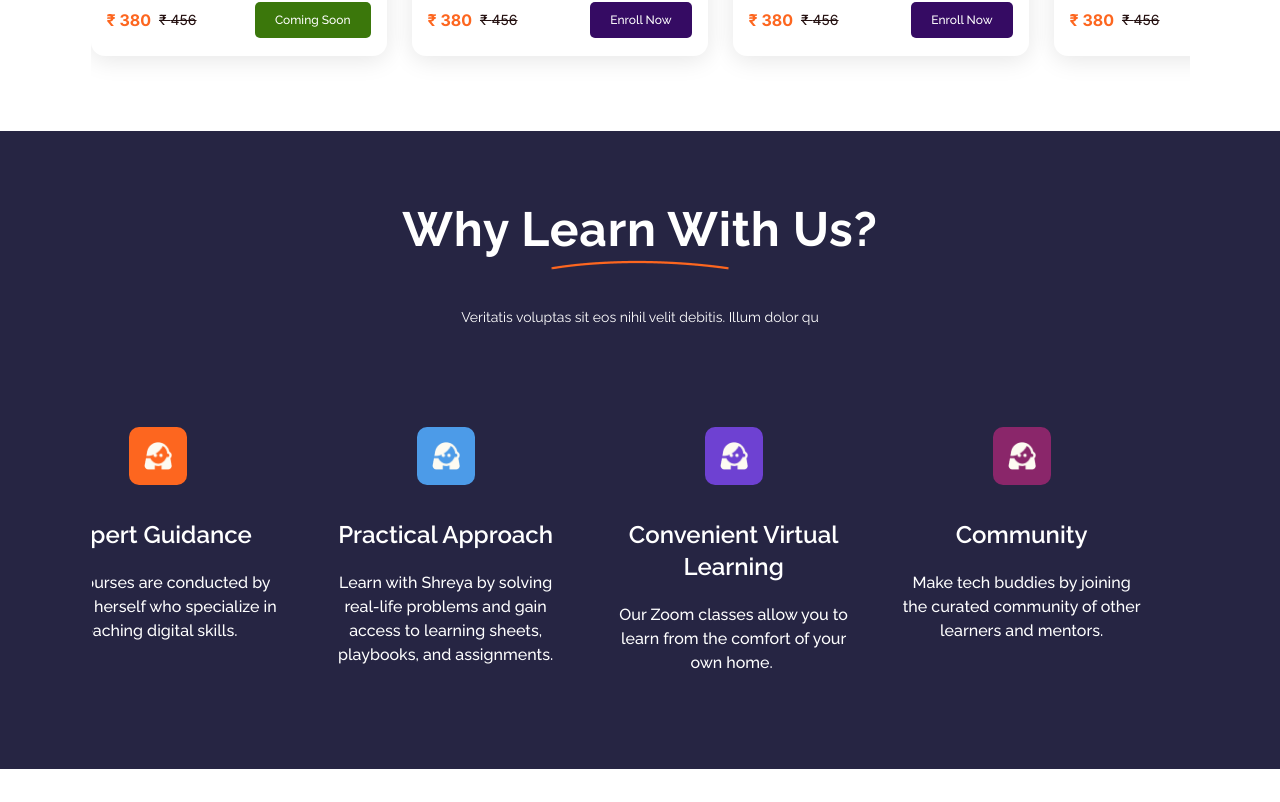
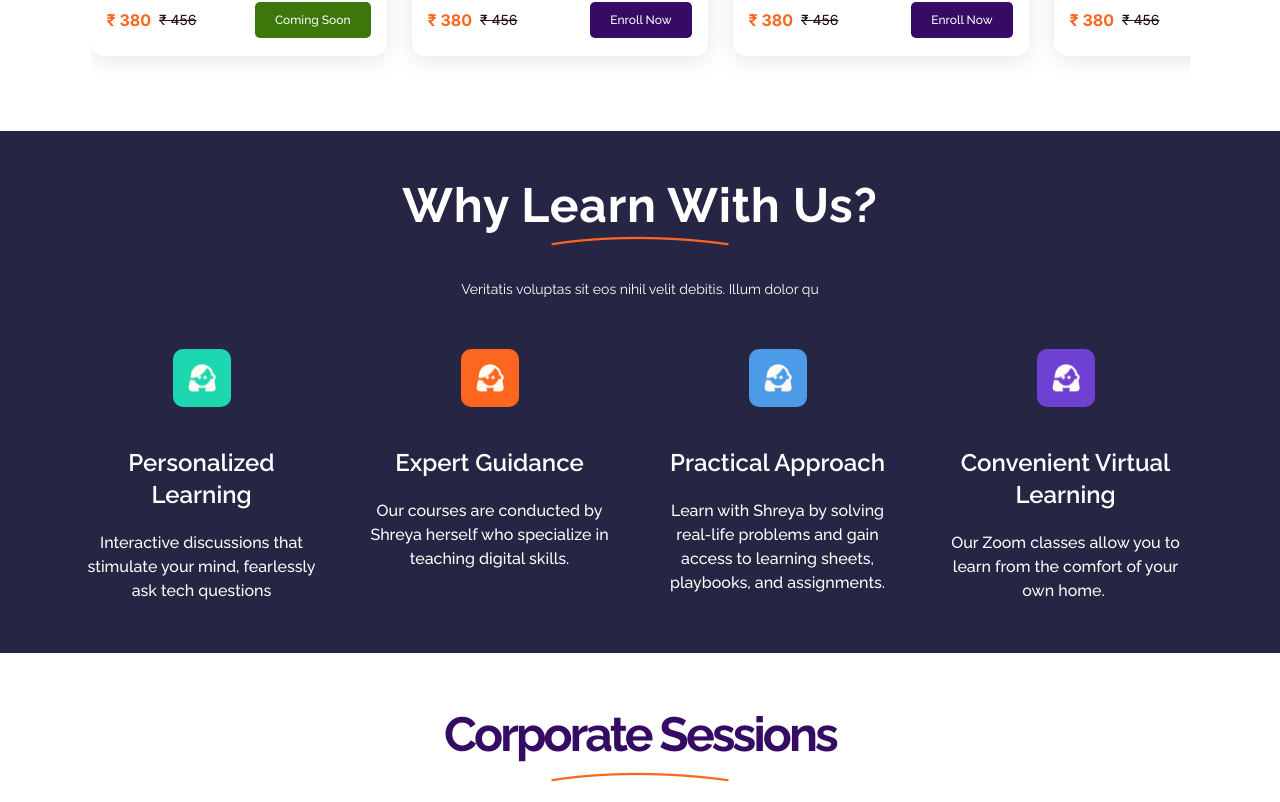
Before and after one commit to dip4012/Easy-Hai, a Next.js app: page / in a window 1280 px wide. Shown: the part 1298-2100 px from the top of the page. Built offline with nearby package versions, Linux system fonts and the light colour scheme; no server answers.

Commit message:
Fixed the reason section...Added a carousel

```diff
--- a/app/page.js
+++ b/app/page.js
@@ -1,4 +1,5 @@
 "use client"
+
 import dynamic from "next/dynamic"
 import DesktopCorporateSession from "@/components/Corporate Sessions/DesktopCorporateSession"
 import Featured from "@/components/Featured Section/Featured"
@@ -6,7 +7,7 @@ import Footer from "@/components/Footer/Footer"
 import FounderNote from "@/components/Founder Note/FounderNote"
 import LandingPageHeader from "@/components/Header/LandingPageHeader"
 import PopularCourses from "@/components/Popular Courses/PopularCourses"
-// import Reasoning from "@/components/Reasoning/Reasoning"
+import Reasoning from "@/components/Reasoning/Reasoning"
 import Reviews from "@/components/Reviews Section/Reviews"
 
 // non ssr components
@@ -15,9 +16,9 @@ import Reviews from "@/components/Reviews Section/Reviews"
 // 	{ ssr: false }
 // )
 
-const Reasoning = dynamic(() => import("@/components/Reasoning/Reasoning"), {
-	ssr: false,
-})
+// const Reasoning = dynamic(() => import("@/components/Reasoning/Reasoning"), {
+// 	ssr: false,
+// })
 
 export default function Home() {
 	return (
--- a/components/Reasoning/QualityCard.jsx
+++ b/components/Reasoning/QualityCard.jsx
@@ -1,16 +1,20 @@
 import Image from "next/image"
 
-const QualityCard = ({ item }) => {
+const QualityCard = ({ item, position }) => {
 	return (
-		<div className="shrink-0 w-[243px] self-stretch text-center flex flex-col justify-start items-center">
+		<div
+			className={`shrink-0 w-[243px] self-stretch text-center flex flex-col justify-start items-center ${position} transition-all ease-linear duration-1000`}
+		>
 			<div className={`p-[15px] inline-block rounded-[10px] ${item.color}`}>
 				<Image src="/assets/icons/woman-head.png" width={28} height={28} />
 			</div>
-			<div className="flex-1 flex flex-col justify-start items-center gap-[20px]">
-				<h1 className="mt-[34px] text-white font-Raleway text-2xl font-semibold tracing-[0.352px]">
+			<div className="flex-1 flex flex-col justify-start items-center gap-[20px] max-[767px]:gap-[10px]">
+				<h1 className="mt-[34px] text-white font-Raleway text-2xl font-semibold tracing-[0.352px] max-[767px]:text-lg max-[767px]:font-medium max-[767px]:mt-[17px]">
 					{item.title}
 				</h1>
-				<p className="text-white font-Raleway text-base font-medium">{item.text}</p>
+				<p className="text-white font-Raleway text-base font-medium max-[767px]:text-xs max-[767px]:font-extralight">
+					{item.text}
+				</p>
 			</div>
 		</div>
 	)
--- a/components/Reasoning/Reasoning.jsx
+++ b/components/Reasoning/Reasoning.jsx
@@ -36,72 +36,53 @@ const Reasoning = () => {
 		},
 	])
 
-	const ref = useRef()
-	let carouselTimer
+	const [index, setIndex] = useState(0)
 
 	useEffect(() => {
-		document.getElementById("reasonList").scrollTo({
-			left: 22.5,
-			behavior: "smooth",
-		})
-		handleResize()
-		window.addEventListener("resize", handleResize)
-		return () => window.removeEventListener("resize", handleResize)
-	}, [])
+		const timer = setInterval(() => {
+			setIndex(index + 1)
+		}, 4000)
 
-	const handleResize = () => {
-		clearInterval(carouselTimer)
-		const reasonDiv = document.getElementById("reasonList")
+		return () => clearInterval(timer)
+	}, [index])
 
-		if (reasonDiv.scrollWidth > reasonDiv.clientWidth) {
-			clearInterval(carouselTimer)
-			carouselTimer = setInterval(() => {
-				const widthPerElement = 243 + 45
-				const totalScrollableOffset =
-					22.5 + 4 * widthPerElement > reasonDiv.scrollWidth - reasonDiv.clientWidth
-						? reasonDiv.scrollWidth - reasonDiv.clientWidth
-						: 22.5 + 4 * widthPerElement
+	useEffect(() => {
+		const lastIndex = listItems.length - 1
+		if (index < 0) setIndex(lastIndex)
+		if (index > lastIndex) setIndex(0)
+	}, [index, listItems])
 
-				if (reasonDiv.scrollLeft >= totalScrollableOffset) {
-					reasonDiv.scrollTo({
-						left: 22.5,
-						behavior: "smooth",
-					})
-				} else {
-					reasonDiv.scrollTo({
-						left: reasonDiv.scrollLeft + widthPerElement,
-						behavior: "smooth",
-					})
-				}
-			}, 3000)
-		}
-	}
 	return (
-		<div className="w-full pt-[74px] pb-[93.9px] px-[92.14px] bg-[#262543] relative z-0 max-[767px]:pt-[38px] max-[767px]:pb-[96.56px] max-[767px]:px-[20px]">
+		<div className="w-full px-[80px] py-[50px] bg-[#262543] relative z-0 max-[767px]:px-[20px]">
 			{/* section header */}
-			<h1 className="text-white w-full font-Raleway text-5xl font-bold tracking-[0.768px] flex flex-wrap justify-center items-center gap-[4px] max-[767px]:justify-start max-[767px]:text-2xl max-[767px]:font-medium">
+			<h1 className="text-white w-full font-Raleway text-5xl font-bold tracking-[0.768px] text-center gap-[4px] max-[767px]:justify-start max-[767px]:text-2xl max-[767px]:font-medium">
 				<span className="section_graphic">Why Learn With Us?</span>
 			</h1>
 
-			<p className="w-full text-center mt-[54px] text-white font-Raleway text-sm font-normal tracing-[0.15px] max-[767px]:text-left">
+			<p className="w-full text-center mt-[50px] text-white font-Raleway text-sm font-normal tracing-[0.15px]">
 				Veritatis voluptas sit eos nihil velit debitis. Illum dolor qu
 			</p>
 
-			{/* list points */}
-			<div
-				className="w-full mt-[100px] flex justify-center items-center"
-				ref={ref}
-			>
-				<div
-					className="flex gap-[45px] justify-start items-start overflow-x-scroll no-scrollbar max-[767px]:justify-start"
-					id="reasonList"
-				>
-					<div></div>
+			{/* desktop list points */}
+			<div className="w-full mt-[50px] flex justify-center items-center max-[767px]:hidden">
+				<div className="flex gap-[45px] justify-start items-start overflow-x-scroll no-scrollbar">
 					{listItems.map((item) => (
-						<QualityCard item={item} key={item.title} />
+						<QualityCard position={"activeSlide"} item={item} key={item.title} />
 					))}
-					<div></div>
 				</div>
+			</div>
+
+			{/* mobile list points */}
+			<div className="w-full h-[170px] mt-[50px] flex justify-center items-start min-[768px]:hidden">
+				{listItems.map((item, i, arr) => {
+					let position = "nextSlide"
+
+					if (i === index) position = "activeSlide"
+					if (i === index - 1 || (index === 0 && i === arr.length - 1))
+						position = "lastSlide"
+
+					return <QualityCard position={position} item={item} key={item.title} />
+				})}
 			</div>
 		</div>
 	)
--- a/styles/globals.css
+++ b/styles/globals.css
@@ -58,3 +58,15 @@ iframe {
 .footer_div {
 	@apply absolute z-[-1] top-0 left-[-80%] w-[250%] h-[200%] bg-[#8940FF] rounded-tl-[400%] rounded-tr-[300%];
 }
+
+.nextSlide {
+	@apply hidden translate-x-[800px];
+}
+
+.lastSlide {
+	@apply hidden;
+}
+
+.activeSlide {
+	@apply block;
+}
```
